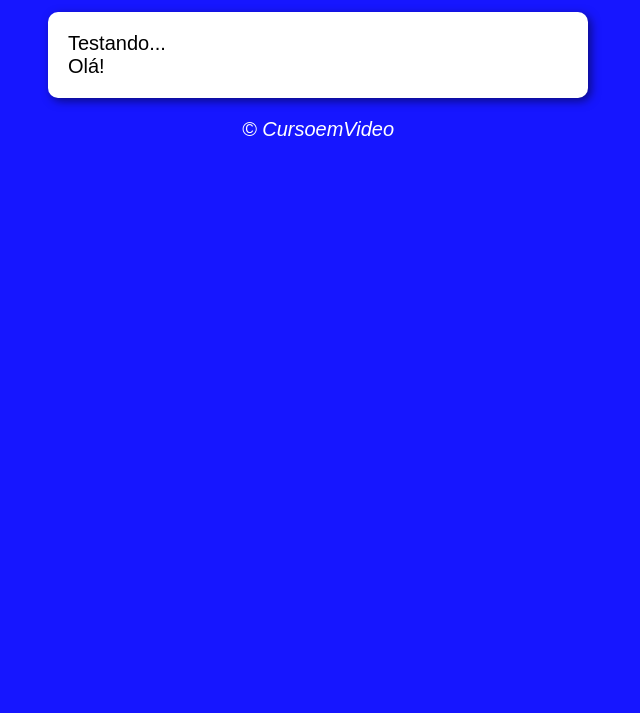
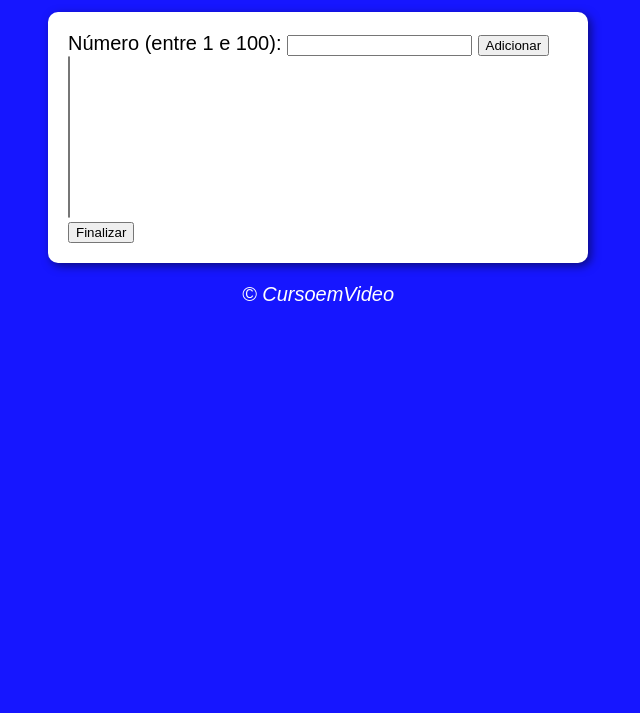
Before and after one commit to DombSTG/exercicioFinalCurso, a plain HTML site: page index.html in a window 1280 px wide. Shown: the part 87-800 px from the top of the page, without its empty margins (322-962 px from the left). Drawn offline with Linux system fonts and the light colour scheme.

Commit message:
Primeira função

```diff
--- a/index.html
+++ b/index.html
@@ -3,20 +3,30 @@
 <head>
     <meta charset="UTF-8">
     <meta name="viewport" content="width=device-width, initial-scale=1.0">
-    <title>Modelo de Exercicio</title>
+    <title>Analisador de Números</title>
     <link rel="stylesheet" href="estilo.css">
 </head>
 <body>
     <header>
-        <h1>Título</h1>
+        <h1>Analisador de Números</h1>
     </header>
     <section>
-        <div>
-            Testando...
+        <div id="valor">
+            Número (entre 1 e 100):
+            <input type="number" name="num" id="num"> <input type="button" value="Adicionar" onclick="numero()">
         </div>
         <div>
-            Olá!
+            <select name="numero" id="numero" size="10">
+
+            </select>
         </div>
+        <div id="finaliza">
+            <input type="button" value="Finalizar">
+        </div>
+        <div id="res">
+
+        </div>
+
     </section>
     <footer>
         <p>&copy; CursoemVideo</p>
--- a/script.js
+++ b/script.js
@@ -1 +1,27 @@
-alert("Olá!")
+function numero () {
+    let nu = Number(document.getElementById('num').value)
+    let res = document.getElementById('res')
+    let numarr = [nu]
+
+    if (nu < 1 || nu > 100) {
+        alert('[ERRO] Valor Inválido!')
+    } else if (numarr.indexOf(nu) != -1) {
+        numarr.push(nu)
+        let item = document.createElement ('option')
+        item.text = `Valor ${nu} adicionado`
+    }
+
+
+
+
+
+
+
+
+
+
+
+
+
+
+}
```
